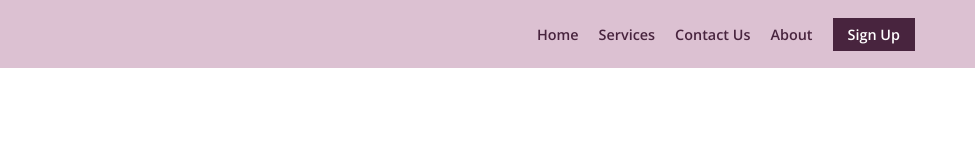
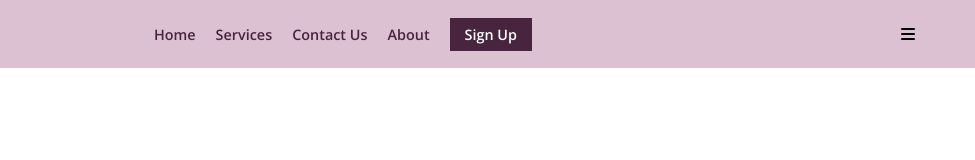
Before and after one commit to Ugamba3/jaybeauty, a plain HTML site: page index.html in a window 1280 px wide. Shown: the full height of the page, 305-1280 px from the left. Drawn offline with nearby package versions, Linux system fonts and the light colour scheme.

Commit message:
added font link

```diff
--- a/index.html
+++ b/index.html
@@ -9,18 +9,25 @@
 <body>
     <header>
         <img src="media/Jay_Beauty_icon.jpg" alt="Logo" class="logo">
-        <ul class="nav">
+
+        <nav class="nav">
             <li><a href="#">home</a></li>
             <li><a href="#">services</a></li>
             <li><a href="#">contact us</a></li>
             <li><a href="#">about</a></li>
             <button>sign up</button>
-        </ul>
+        </nav>
+
+        <i class="fa-solid fa-bars nav-bar"></i>
     </header>
 
     <section class="hero">
         <h1>Welcome to Jay Beauty</h1>
         <p>Your one-stop shop for all beauty needs!</p>
     </section>
+
+
+
+    <script src="https://kit.fontawesome.com/13f42163ac.js" crossorigin="anonymous"></script>
 </body>
 </html>
```
Also changed, not shown: media/WhatsApp Image 2026-09-07 at 3.16.36 PM (1).jpeg (added), media/WhatsApp Image 2026-09-07 at 3.16.36 PM (2).jpeg (added), media/WhatsApp Image 2026-09-07 at 3.16.36 PM.jpeg (added), media/WhatsApp Image 2026-09-07 at 3.16.37 PM (1).jpeg (added), media/WhatsApp Image 2026-09-07 at 3.16.37 PM (2).jpeg (added), media/WhatsApp Image 2026-09-07 at 3.16.37 PM.jpeg (added), media/WhatsApp Image 2026-09-07 at 3.16.38 PM.jpeg (added), media/WhatsApp Image 2026-09-07 at 3.16.40 PM.jpeg (added), media/WhatsApp Image 2026-09-07 at 3.16.41 PM (1).jpeg (added), media/WhatsApp Image 2026-09-07 at 3.16.41 PM (2).jpeg (added), media/WhatsApp Image 2026-09-07 at 3.16.41 PM (3).jpeg (added), media/WhatsApp Image 2026-09-07 at 3.16.41 PM.jpeg (added), media/WhatsApp Image 2026-09-07 at 3.16.42 PM (1).jpeg (added), media/WhatsApp Image 2026-09-07 at 3.16.42 PM (2).jpeg (added), 2 more files.
